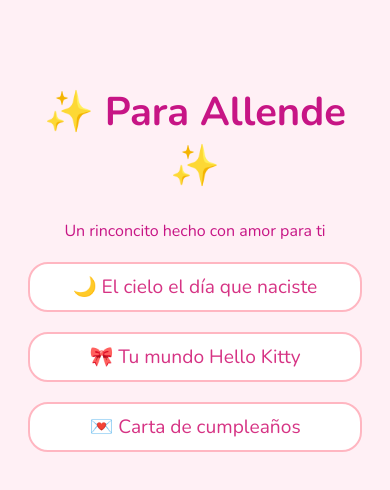
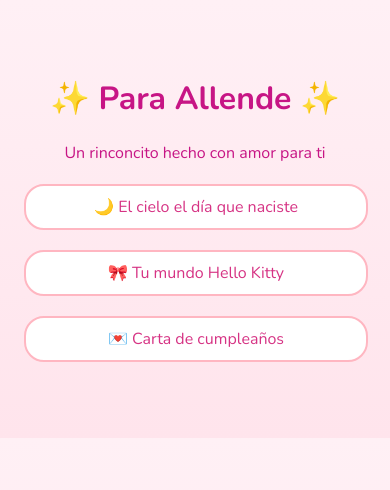
Before and after one commit to sanguino09/allende, a plain HTML site: page index.html in a window 390 px wide. Drawn offline with nearby package versions, Linux system fonts and the light colour scheme.

Commit message:
Improve mobile responsiveness and design

```diff
--- a/index.html
+++ b/index.html
@@ -3,22 +3,25 @@
 <html lang="es">
 <head>
   <meta charset="UTF-8" />
+  <meta name="viewport" content="width=device-width, initial-scale=1.0" />
   <title>Para Allende 💖</title>
   <link href="https://fonts.googleapis.com/css2?family=Nunito:wght@400;700&display=swap" rel="stylesheet">
   <style>
     body {
       font-family: 'Nunito', sans-serif;
-      background: #fff0f5;
+      background: linear-gradient(to bottom, #fff0f5, #ffe4ec);
       color: #c71585;
       text-align: center;
-      padding: 50px 20px;
+      padding: 3rem 1rem;
     }
     h1 {
       font-size: 2.5rem;
     }
     a {
       display: block;
-      margin: 20px;
+      width: 100%;
+      max-width: 300px;
+      margin: 20px auto;
       font-size: 1.2rem;
       color: #d63384;
       text-decoration: none;
@@ -26,14 +29,19 @@
       padding: 10px 20px;
       border-radius: 20px;
       background: #ffffff;
-      max-width: 300px;
-      margin-left: auto;
-      margin-right: auto;
       transition: 0.3s;
     }
     a:hover {
       background: #ffc0cb;
       color: white;
+    }
+    @media (max-width: 600px) {
+      h1 {
+        font-size: 2rem;
+      }
+      a {
+        font-size: 1rem;
+      }
     }
   </style>
 </head>
```
Also changed, not shown: astro.html (+14 -0 lines), carta.html (+14 -4 lines), kitty.html (+10 -8 lines).
